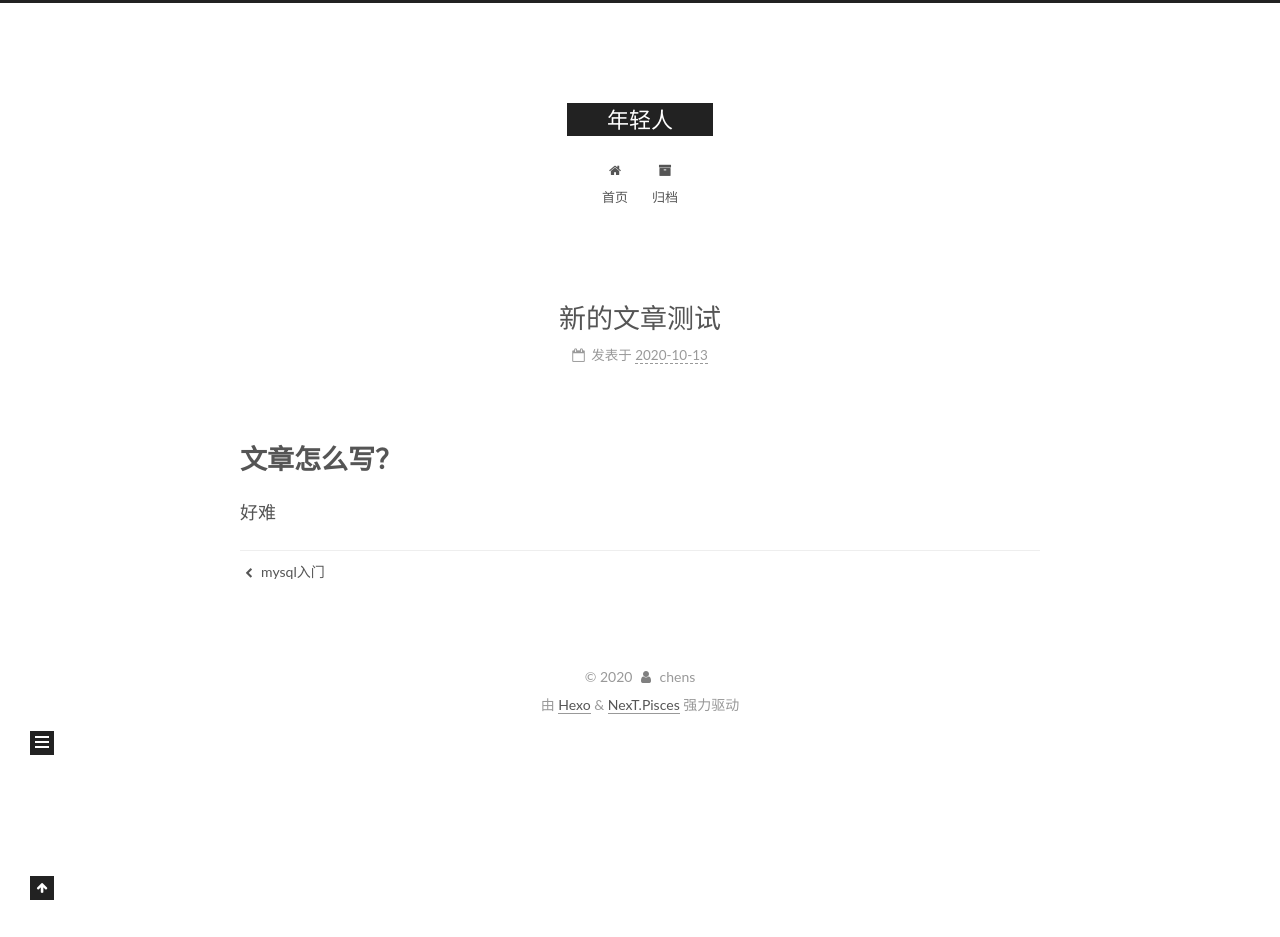
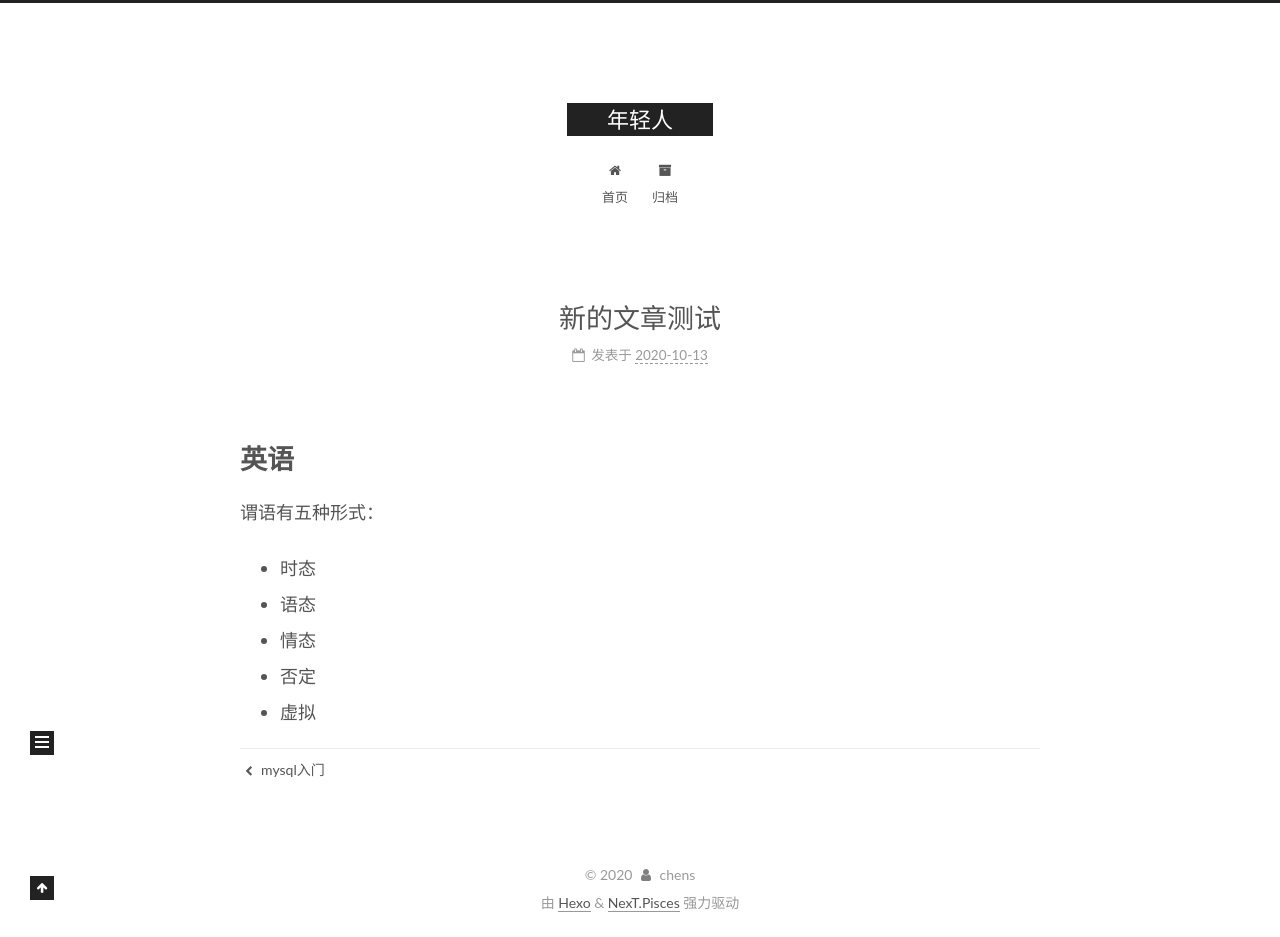
Before and after one commit to ufofly/ufofly, a plain HTML site: page 2020/10/13/新的文章测试/index.html in a window 1280 px wide. Before the commit the page ends 800 px from the top, so only its background shows below. Drawn offline with Linux system fonts and the light colour scheme.

Commit message:
Site updated: 2020-10-13 16:36:41

```diff
--- a/2020/10/13/新的文章测试/index.html
+++ b/2020/10/13/新的文章测试/index.html
@@ -20,15 +20,15 @@
     var CONFIG = {"hostname":"csfly.xyz","root":"/","scheme":"Pisces","version":"7.8.0","exturl":false,"sidebar":{"position":"left","display":"post","padding":18,"offset":12,"onmobile":false},"copycode":{"enable":false,"show_result":false,"style":null},"back2top":{"enable":true,"sidebar":false,"scrollpercent":false},"bookmark":{"enable":false,"color":"#222","save":"auto"},"fancybox":false,"mediumzoom":false,"lazyload":false,"pangu":false,"comments":{"style":"tabs","active":null,"storage":true,"lazyload":false,"nav":null},"algolia":{"hits":{"per_page":10},"labels":{"input_placeholder":"Search for Posts","hits_empty":"We didn't find any results for the search: ${query}","hits_stats":"${hits} results found in ${time} ms"}},"localsearch":{"enable":false,"trigger":"auto","top_n_per_article":1,"unescape":false,"preload":false},"motion":{"enable":true,"async":false,"transition":{"post_block":"fadeIn","post_header":"slideDownIn","post_body":"slideDownIn","coll_header":"slideLeftIn","sidebar":"slideUpIn"}}};
   </script>
 
-  <meta name="description" content="文章怎么写？好难">
+  <meta name="description" content="英语谓语有五种形式：  时态 语态 情态 否定 虚拟">
 <meta property="og:type" content="article">
 <meta property="og:title" content="新的文章测试">
 <meta property="og:url" content="https://csfly.xyz/2020/10/13/%E6%96%B0%E7%9A%84%E6%96%87%E7%AB%A0%E6%B5%8B%E8%AF%95/index.html">
 <meta property="og:site_name" content="年轻人">
-<meta property="og:description" content="文章怎么写？好难">
+<meta property="og:description" content="英语谓语有五种形式：  时态 语态 情态 否定 虚拟">
 <meta property="og:locale" content="zh_CN">
 <meta property="article:published_time" content="2020-10-13T07:31:21.000Z">
-<meta property="article:modified_time" content="2020-10-13T08:27:26.893Z">
+<meta property="article:modified_time" content="2020-10-13T08:30:47.746Z">
 <meta property="article:author" content="chens">
 <meta name="twitter:card" content="summary">
 
@@ -174,7 +174,7 @@
               <span class="post-meta-item-text">发表于</span>
 
 
-              <time title="创建时间：2020-10-13 15:31:21 / 修改时间：16:27:26" itemprop="dateCreated datePublished" datetime="2020-10-13T15:31:21+08:00">2020-10-13</time>
+              <time title="创建时间：2020-10-13 15:31:21 / 修改时间：16:30:47" itemprop="dateCreated datePublished" datetime="2020-10-13T15:31:21+08:00">2020-10-13</time>
             </span>
 
 
@@ -188,7 +188,14 @@
     <div class="post-body" itemprop="articleBody">
 
 
-        <h1 id="文章怎么写？"><a href="#文章怎么写？" class="headerlink" title="文章怎么写？"></a>文章怎么写？</h1><p>好难</p>
+        <h1 id="英语"><a href="#英语" class="headerlink" title="英语"></a>英语</h1><p>谓语有五种形式：</p>
+<ul>
+<li>时态</li>
+<li>语态</li>
+<li>情态</li>
+<li>否定</li>
+<li>虚拟</li>
+</ul>
 
     </div>
 
@@ -266,7 +273,7 @@
 
       <!--noindex-->
       <div class="post-toc-wrap sidebar-panel">
-          <div class="post-toc motion-element"><ol class="nav"><li class="nav-item nav-level-1"><a class="nav-link" href="#%E6%96%87%E7%AB%A0%E6%80%8E%E4%B9%88%E5%86%99%EF%BC%9F"><span class="nav-number">1.</span> <span class="nav-text">文章怎么写？</span></a></li></ol></div>
+          <div class="post-toc motion-element"><ol class="nav"><li class="nav-item nav-level-1"><a class="nav-link" href="#%E8%8B%B1%E8%AF%AD"><span class="nav-number">1.</span> <span class="nav-text">英语</span></a></li></ol></div>
       </div>
       <!--/noindex-->
 
```
Also changed, not shown: index.html (+9 -2 lines).
